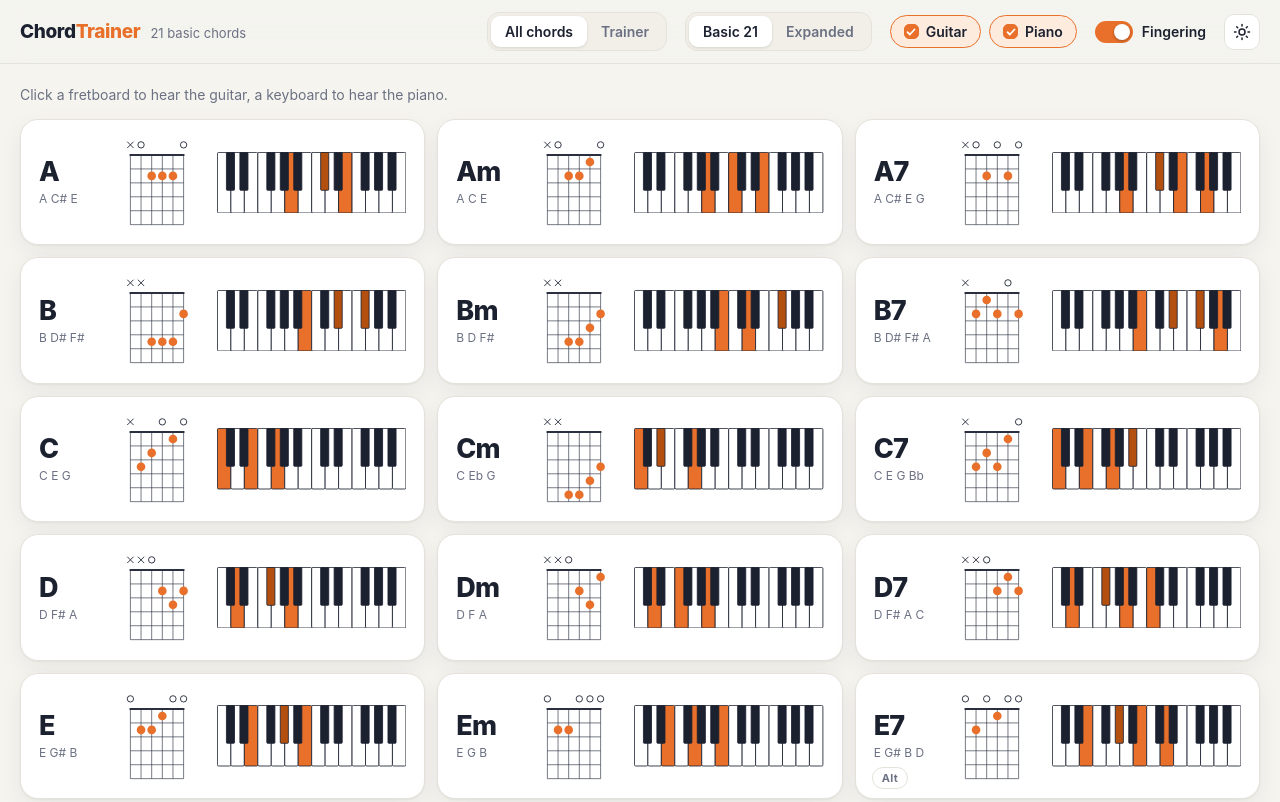
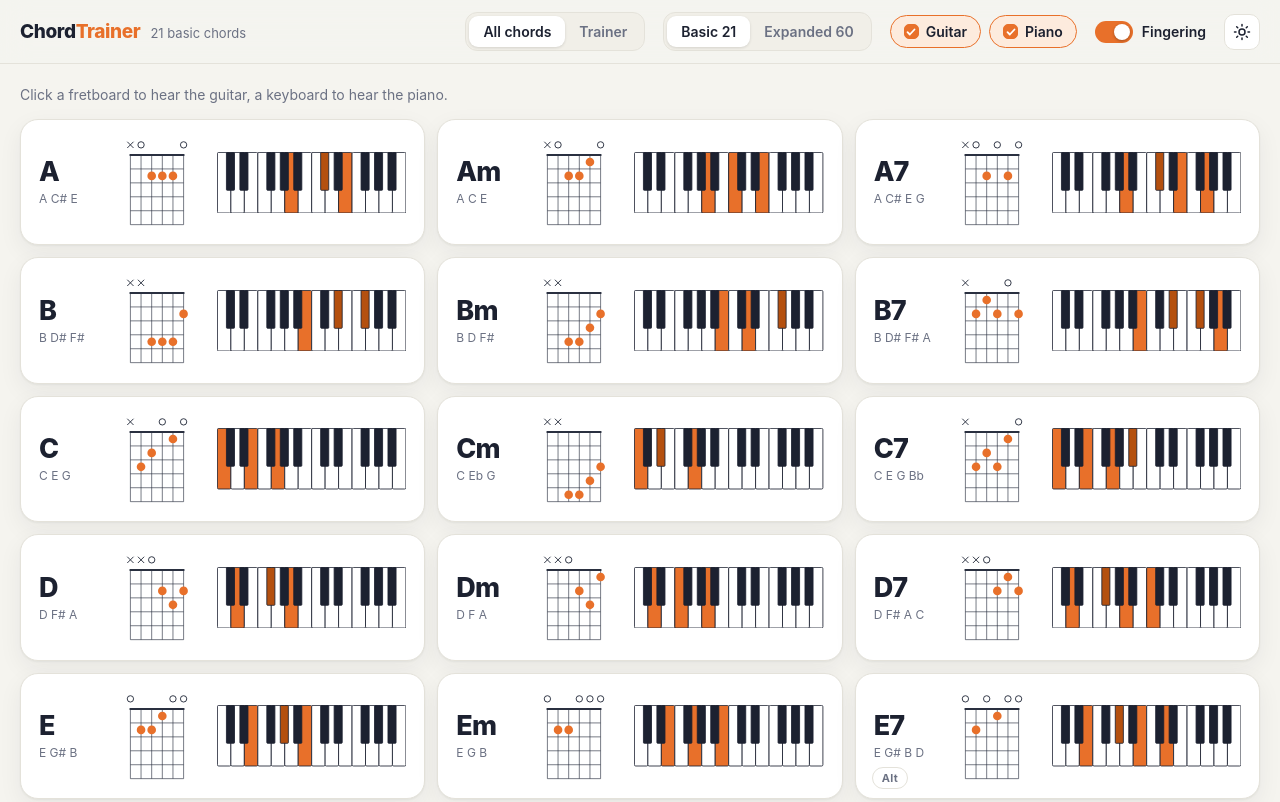
Before and after one commit to allmergroup/Music-Trainer, a plain HTML site: page index.html in a window 1280 px wide. Shown: the top 802 px of the page. Drawn offline with Linux system fonts and the light colour scheme.

Commit message:
Show chord count on the Expanded button
Co-Authored-By: Claude Sonnet 5.5 <noreply@anthropic.com>

```diff
--- a/index.html
+++ b/index.html
@@ -257,7 +257,7 @@
 
     <div class="seg" role="group" aria-label="Chord set">
       <button id="sBasic" aria-pressed="true">Basic 21</button>
-      <button id="sAll" aria-pressed="false">Expanded</button>
+      <button id="sAll" aria-pressed="false">Expanded 60</button>
     </div>
 
     <div class="chips" role="group" aria-label="Instruments">
@@ -607,6 +607,7 @@ function render() {
   $('vTrain').setAttribute('aria-pressed', S.view === 'train');
   $('sBasic').setAttribute('aria-pressed', S.set === 'basic');
   $('sAll').setAttribute('aria-pressed', S.set === 'all');
+  $('sAll').textContent = `Expanded ${CHORDS.filter(c => S.piano || !c.hard).length}`;
   $('brandSub').textContent = S.set === 'all' ? 'all 12 keys' : '21 basic chords';
   $('cbG').checked = S.guitar; $('chipG').classList.toggle('on', S.guitar);
   $('cbP').checked = S.piano; $('chipP').classList.toggle('on', S.piano);
```
